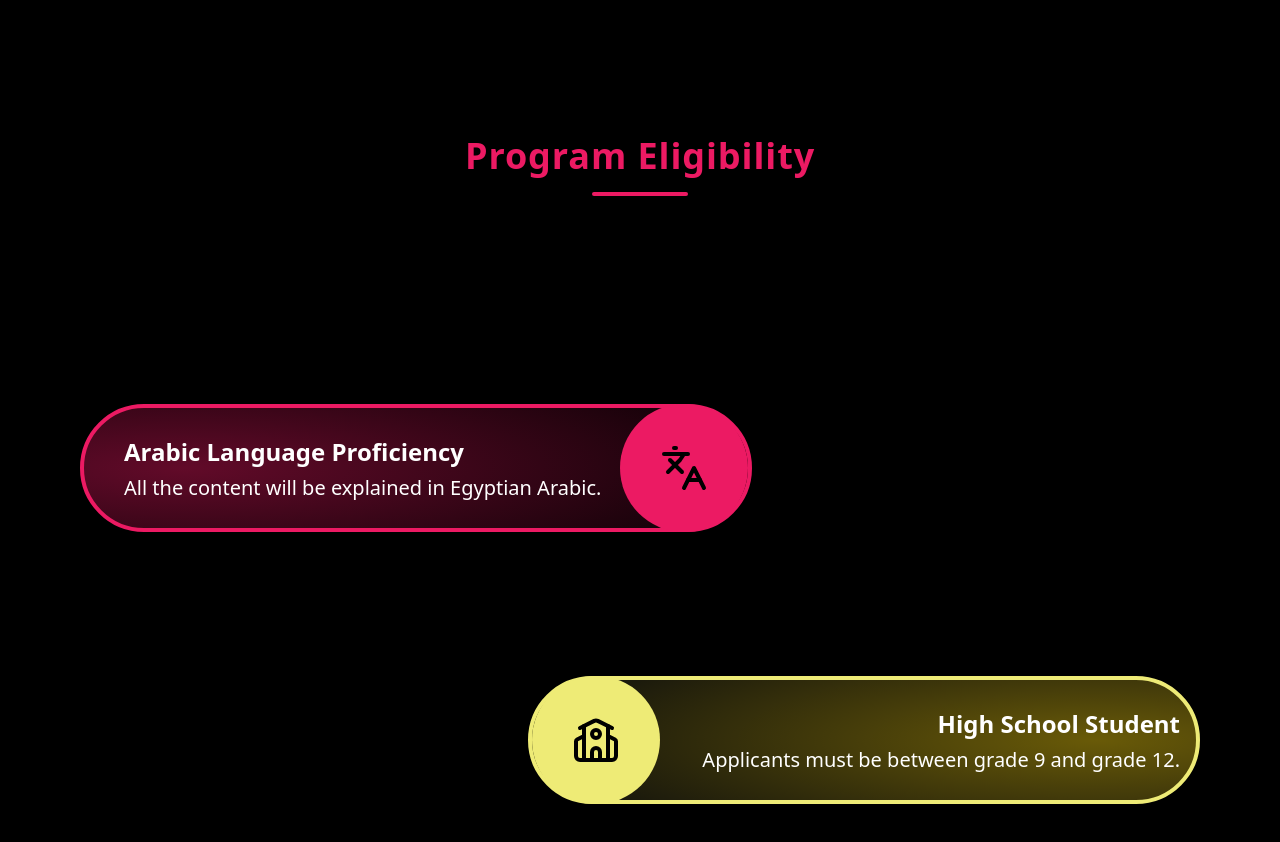
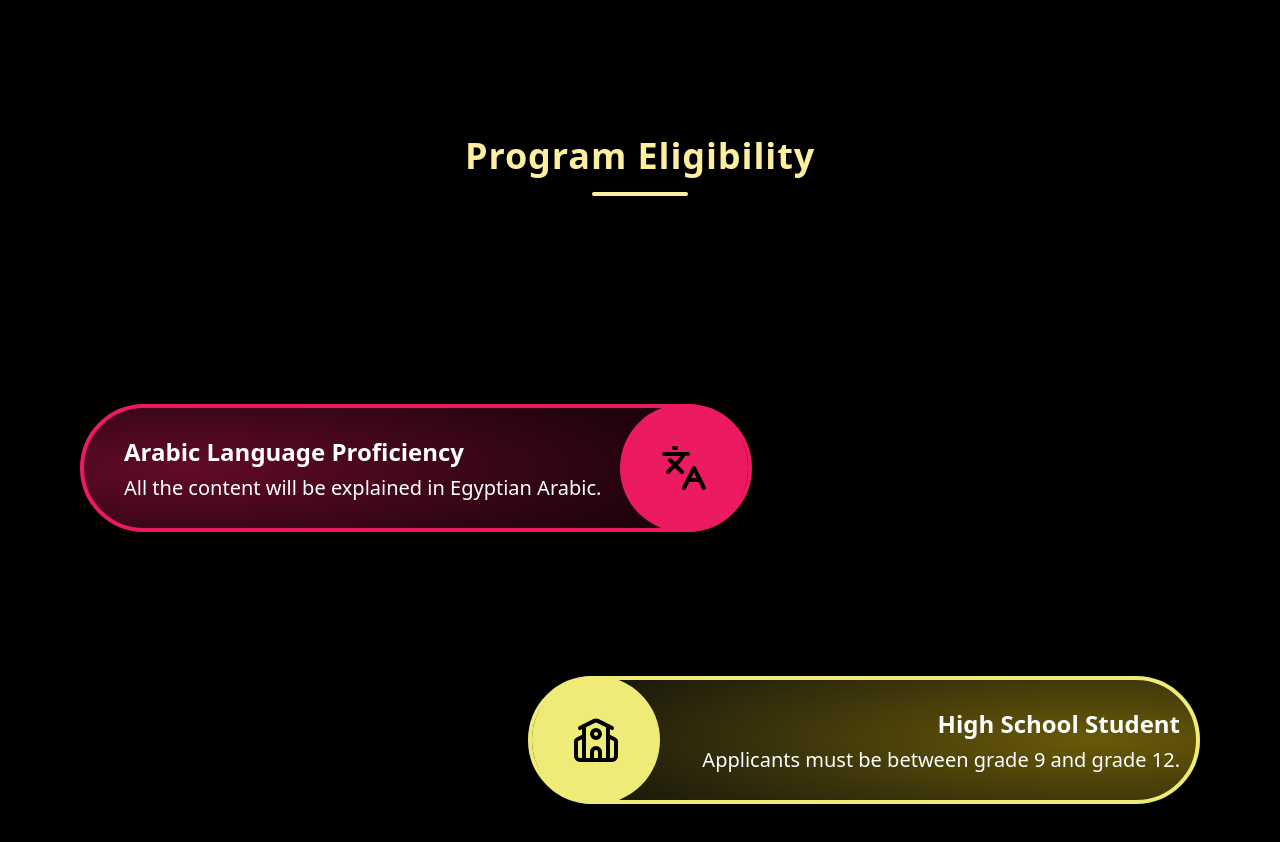
Before and after one commit to YAFFMN/OVAC, a React (Vite) app: page /bootcamp in a window 1280 px wide. Shown: the part 1540-2382 px from the top of the page. Built offline with nearby package versions, Linux system fonts and the light colour scheme.

Commit message:
Update BootcampEligibility.jsx

```diff
--- a/src/Components/BootcampEligibility.jsx
+++ b/src/Components/BootcampEligibility.jsx
@@ -35,9 +35,9 @@
         {/* Header Section - Fully responsive */}
         <div className='flex flex-col items-center justify-center my-6 sm:my-8 md:my-12 lg:my-16 xl:my-20 px-4 sm:px-6 md:px-8 lg:px-10 xl:px-12'>
           <div className="flex flex-col items-center text-center w-full max-w-4xl">
-            <HeadWord HeadWord="Program Eligibility" color='#ec1a63' />
+            <HeadWord HeadWord="Program Eligibility" color='#fdef9d' />
             <div className="flex justify-center w-full">
-              <Underline color='#ec1a63' />
+              <Underline color='#fdef9d' />
             </div>
           </div>
         </div>
```
